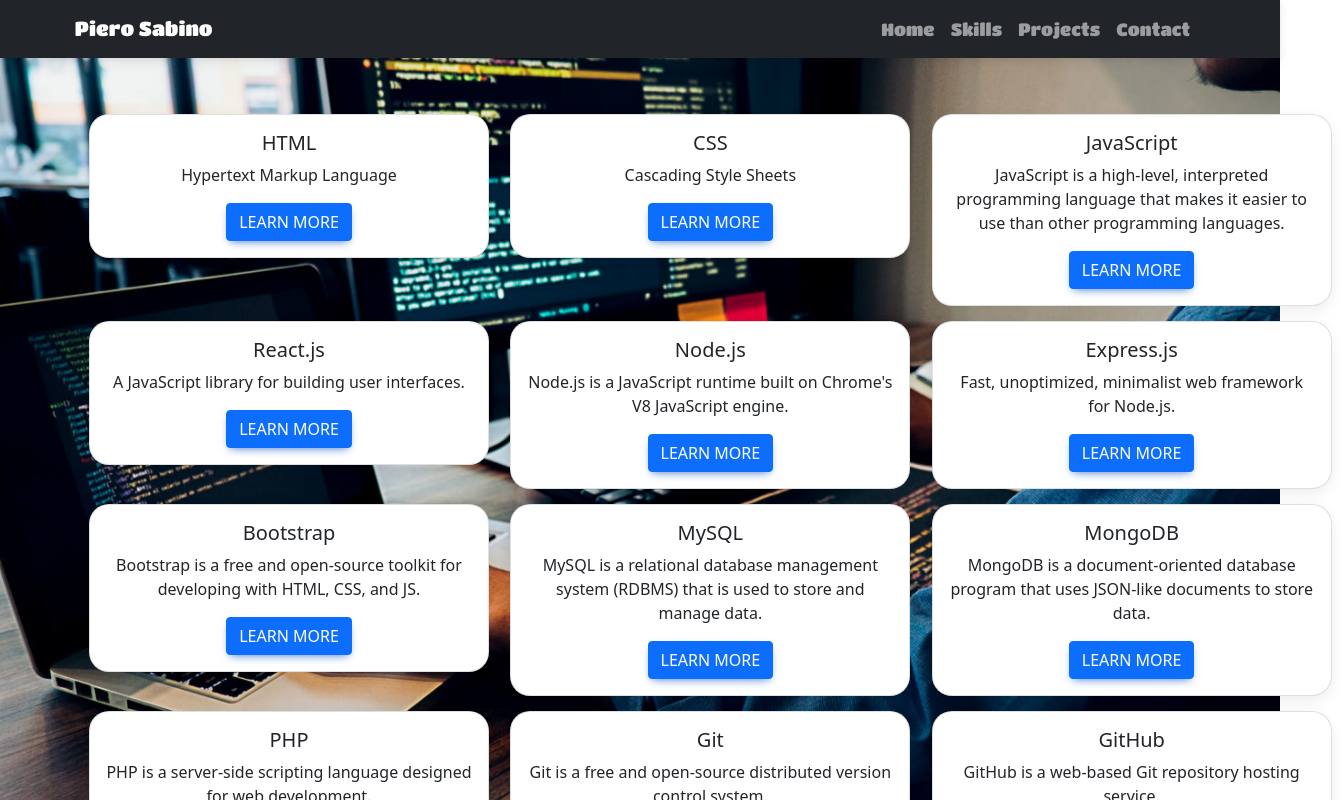
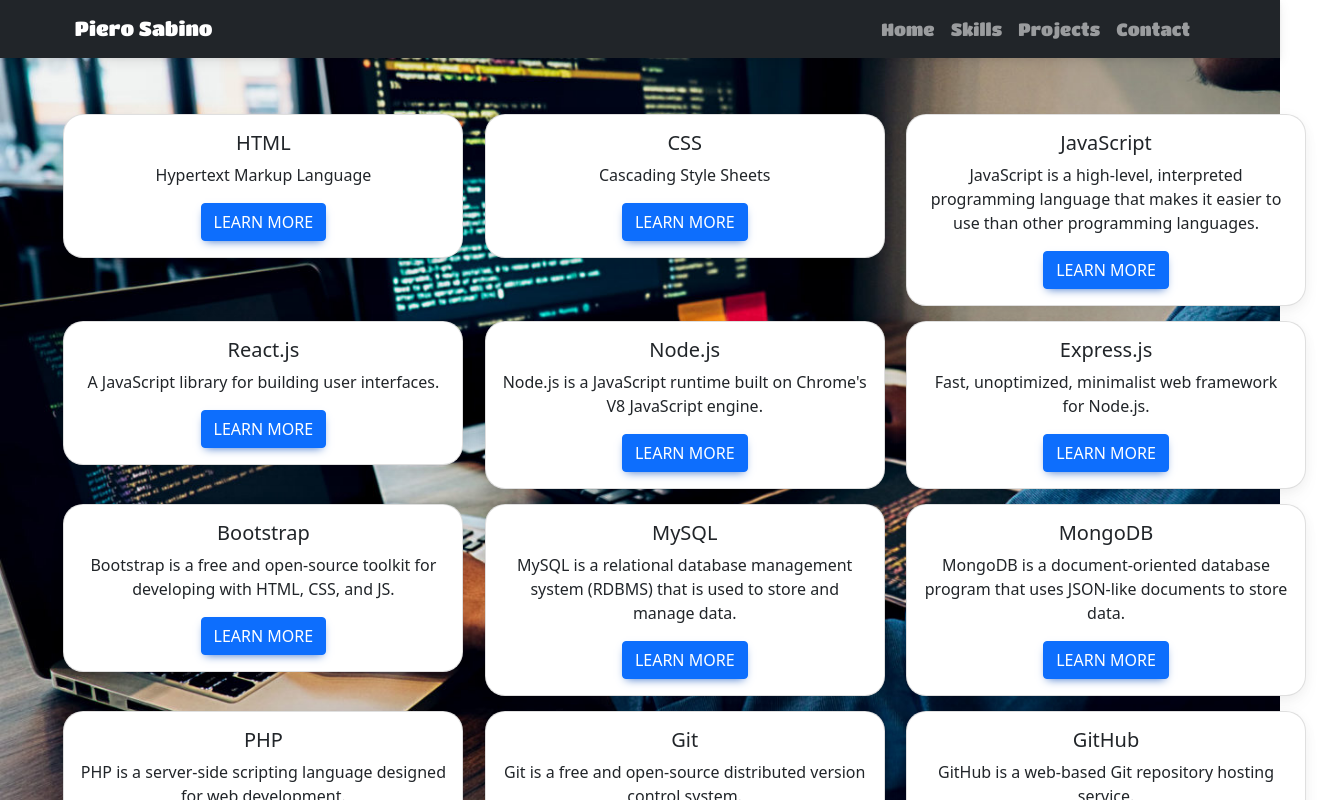
Before and after one commit to pierre1590/Portfolio-Piero, a React (Create React App) app: page /skills in a window 1280 px wide. Shown: the top 800 px of the page, 1344 px wide, since content can reach past the window. Built offline with nearby package versions, Linux system fonts and the light colour scheme.

Commit message:
Update project

```diff
--- a/src/pages/Projects/Projects.js
+++ b/src/pages/Projects/Projects.js
@@ -28,7 +28,6 @@ export const Projects = () => {
                                         </Card.Text>
                                         <div style={{display:'flex', flexDirection:'row',alignItems: 'center',alignSelf:'center'}}>
                                             <Button variant="primary" href={item.link} target="_blank" >Go to the app</Button>
-
                                             <Button variant="primary" href={item.github} target="_blank" style={{marginLeft:10}}>View code</Button>
                                         </div>
 
--- a/src/pages/Skills/Skills.js
+++ b/src/pages/Skills/Skills.js
@@ -7,7 +7,7 @@ export const Skills = () => {
 
 return (
         <>
-            <Container fluid  style={{textAlign:'center',marginTop:'2%',marginLeft:'5%',padding:20, overflowY: 'scroll' }}>
+            <Container fluid  style={{textAlign:'center',marginTop:'2%',marginLeft:'3%',padding:20, overflowY: 'scroll' }}>
                 <Row md={3} style={{marginTop:5}}>
                     <Col>
                         <CardItem title="HTML" description="Hypertext Markup Language" link="https://www.w3.org/TR/html/" />
```
